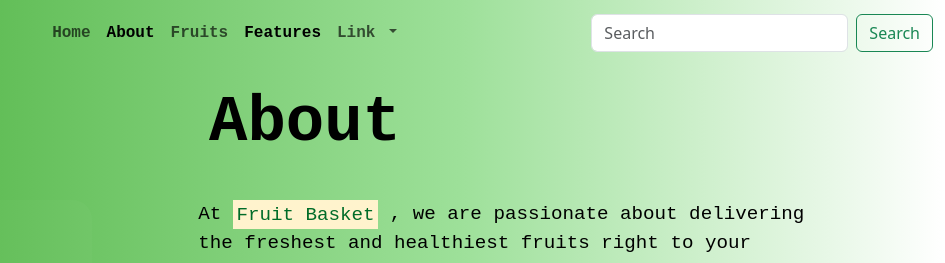
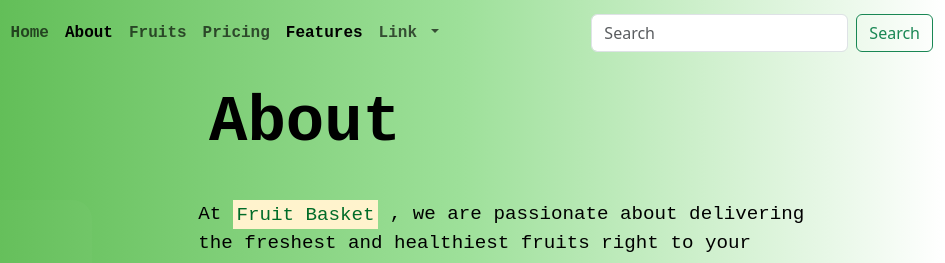
Before and after one commit to adikadam01/fruit-basket, a plain HTML site: page about.html in a window 1280 px wide. Shown: the top 263 px of the page, 335-1280 px from the left. Drawn offline with nearby package versions, Linux system fonts and the light colour scheme.

Commit message:
Update about.html

```diff
--- a/about.html
+++ b/about.html
@@ -48,6 +48,10 @@
                       <li class="nav-item">
                         <a class="nav-link" href="fruits.html">Fruits</a>
                       </li>
+                      <li class="nav-item">
+                        <a class="nav-link" href="price.html">Pricing</a>
+                      </li>
+
 
                     <li class="nav-item">
                         <a class="nav-link active " aria-current="page" href="#">Features</a>
```
